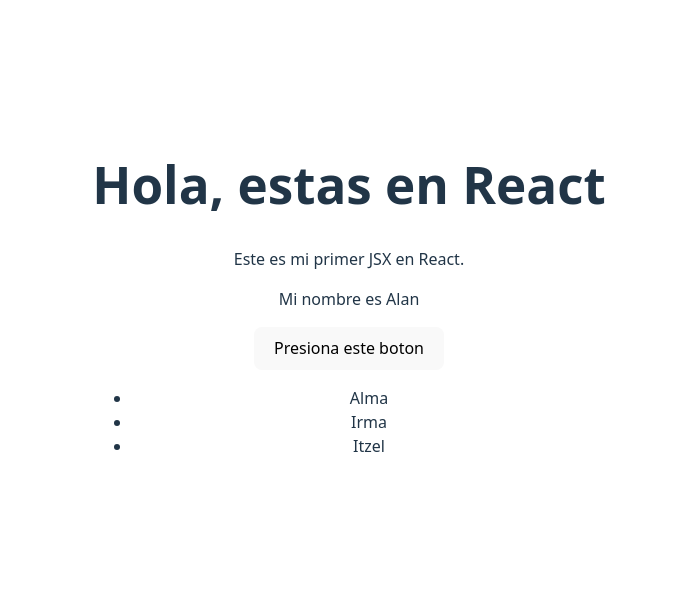
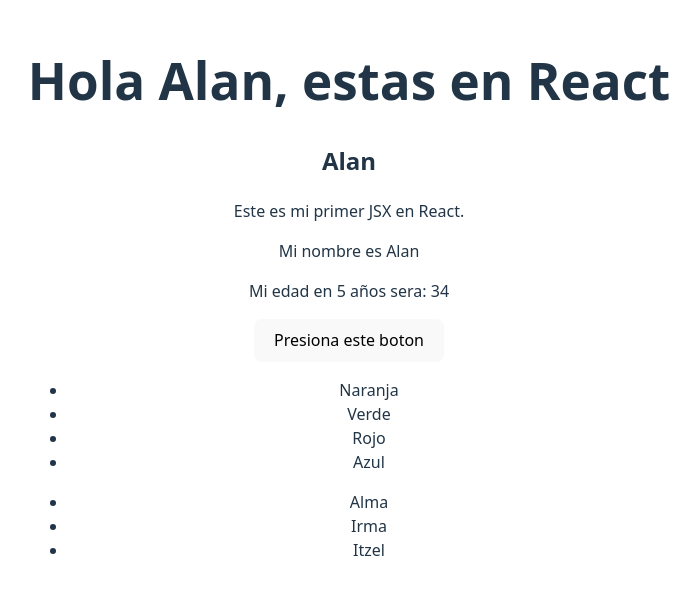
Before and after one commit to ftcursosap/proyecto-v3-react, a React (Vite) app: page / in a window 1280 px wide. Shown: the part 102-696 px from the top of the page, without its empty margins (291-991 px from the left). Built offline with nearby package versions, Linux system fonts and the light colour scheme.

Commit message:
Semana 10 - Dia 4

```diff
--- a/src/App.jsx
+++ b/src/App.jsx
@@ -4,12 +4,24 @@
 import './App.css'
 
 function App() {
+
+  const nombre = "Alan";
+  var edad = 29;
+  const colores = ["Naranja", "Verde", "Rojo", "Azul"];
   return (
     <div>
-      <h1>Hola, estas en React</h1>
+      <h1>Hola {nombre}, estas en React</h1>
+      <h2>{nombre}</h2>
       <p>Este es mi primer JSX en React.</p>
       <p>Mi nombre es Alan</p>
+      <p>Mi edad en 5 años sera: {edad + 5}</p>
       <button>Presiona este boton</button>
+      <ul>
+        <li>{colores[0]}</li>
+        <li>{colores[1]}</li>
+        <li>{colores[2]}</li>
+        <li>{colores[3]}</li>
+      </ul>
       <ul>
         <li>Alma</li>
         <li>Irma</li>
```
